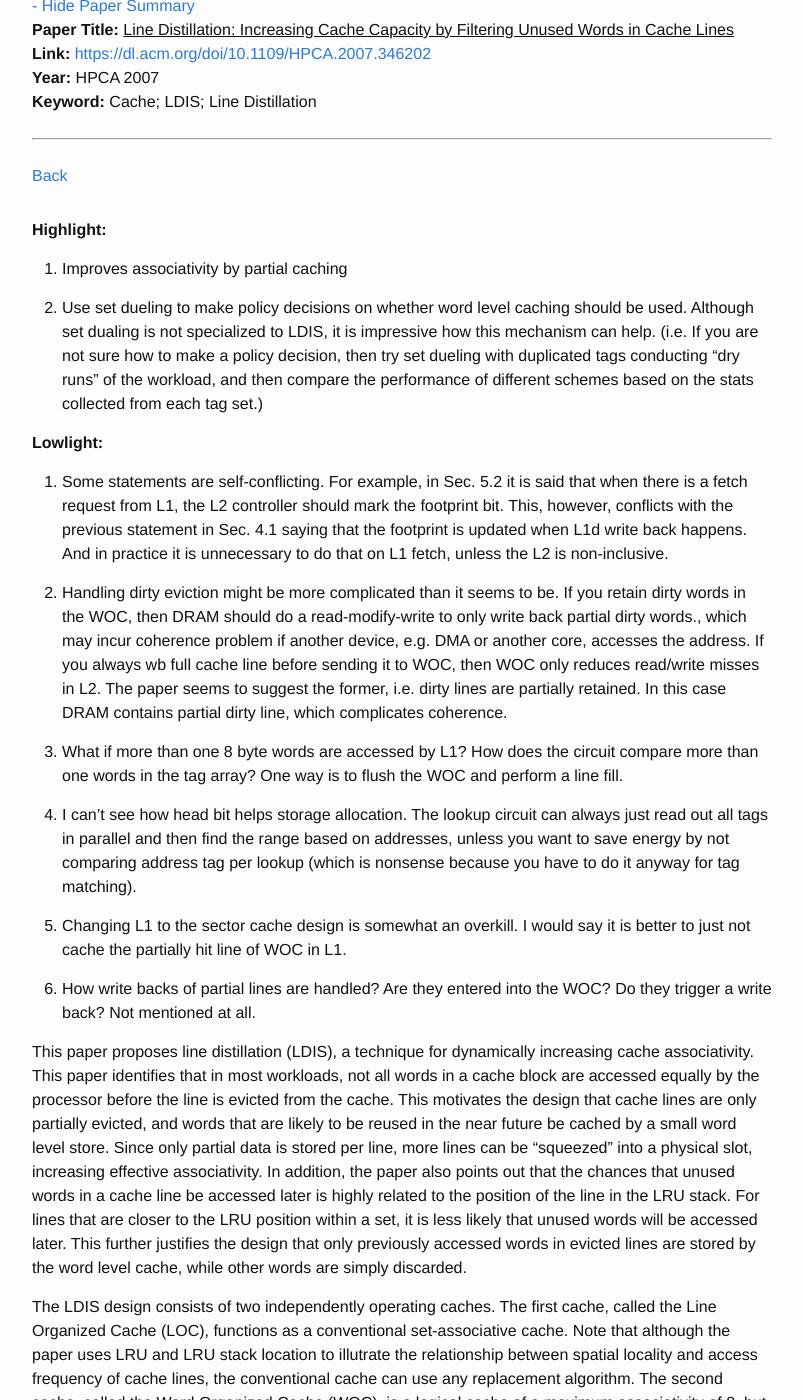
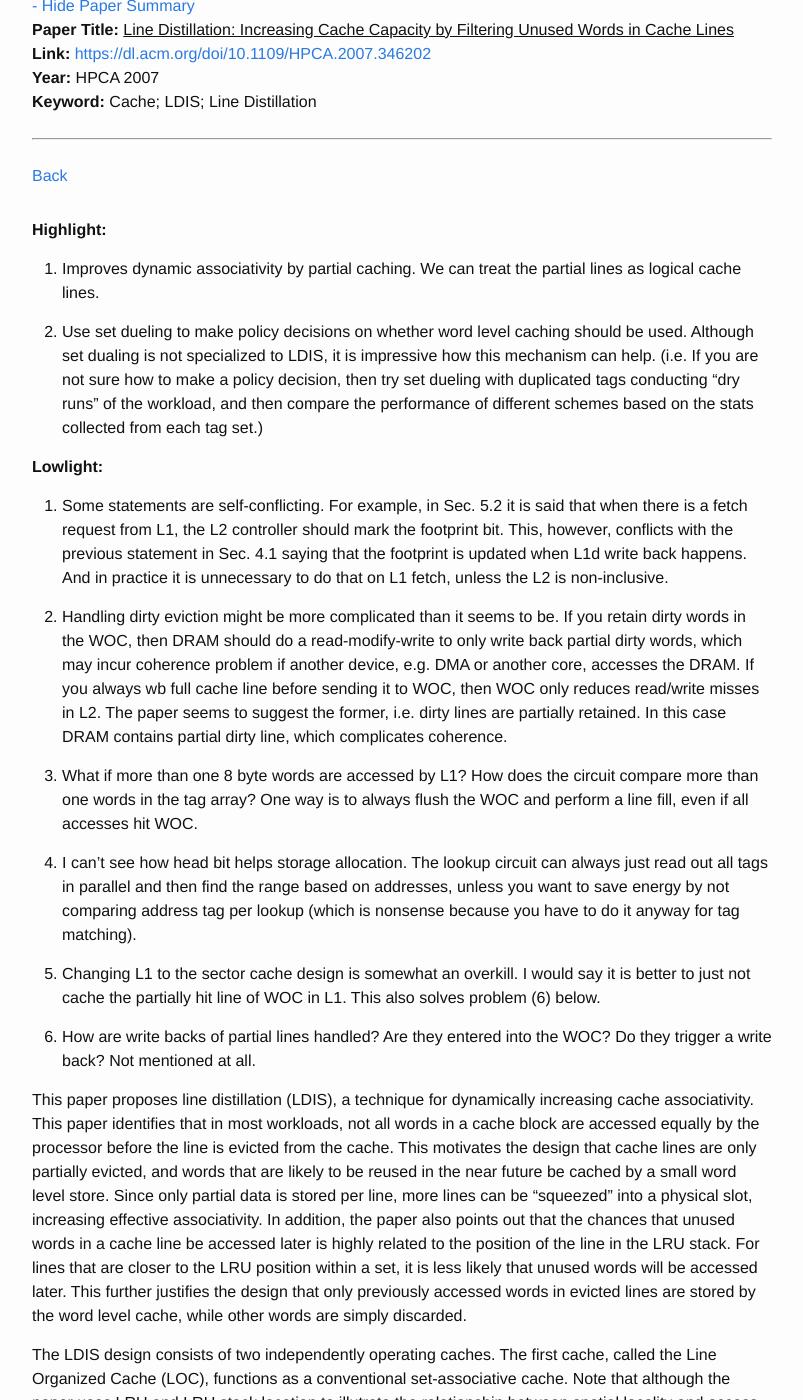
Before and after one commit to wangziqi2013/wangziqi2013.github.io, a Jekyll site: the page built from _posts/2020-07-02-ldis.markdown, in a window 1280 px wide and 1400 px high, scrolled down 316 px. Shown: the whole window, without its empty margins (238-1041 px from the left). Built offline with Jekyll 4.4.1, drawn with Linux system fonts in a browser that asks for light colours.

Commit message:
Small change

```diff
--- a/_posts/2020-07-02-ldis.markdown
+++ b/_posts/2020-07-02-ldis.markdown
@@ -15,7 +15,7 @@ version_mgmt:
 
 **Highlight:**
 
-1. Improves associativity by partial caching
+1. Improves dynamic associativity by partial caching. We can treat the partial lines as logical cache lines.
 
 2. Use set dueling to make policy decisions on whether word level caching should be used. Although set dualing is not
    specialized to LDIS, it is impressive how this mechanism can help.
@@ -31,23 +31,23 @@ version_mgmt:
    And in practice it is unnecessary to do that on L1 fetch, unless the L2 is non-inclusive.
 
 2. Handling dirty eviction might be more complicated than it seems to be. If you retain dirty words in the WOC, then
-   DRAM should do a read-modify-write to only write back partial dirty words., which may incur coherence problem if
-   another device, e.g. DMA or another core, accesses the address.
+   DRAM should do a read-modify-write to only write back partial dirty words, which may incur coherence problem if
+   another device, e.g. DMA or another core, accesses the DRAM.
    If you always wb full cache line before sending it to WOC, then WOC only reduces read/write misses in L2.
    The paper seems to suggest the former, i.e. dirty lines are partially retained. In this case DRAM contains partial
    dirty line, which complicates coherence.
 
 3. What if more than one 8 byte words are accessed by L1? How does the circuit compare more than one words in the tag
-   array? One way is to flush the WOC and perform a line fill.
+   array? One way is to always flush the WOC and perform a line fill, even if all accesses hit WOC.
 
 4. I can't see how head bit helps storage allocation. The lookup circuit can always just read out all tags in parallel
    and then find the range based on addresses, unless you want to save energy by not comparing address tag per lookup
    (which is nonsense because you have to do it anyway for tag matching).
 
 5. Changing L1 to the sector cache design is somewhat an overkill. I would say it is better to just not cache the
-   partially hit line of WOC in L1.
+   partially hit line of WOC in L1. This also solves problem (6) below.
 
-6. How write backs of partial lines are handled? Are they entered into the WOC? Do they trigger a write back? Not
+6. How are write backs of partial lines handled? Are they entered into the WOC? Do they trigger a write back? Not
    mentioned at all.
 
 This paper proposes line distillation (LDIS), a technique for dynamically increasing cache associativity.
```
